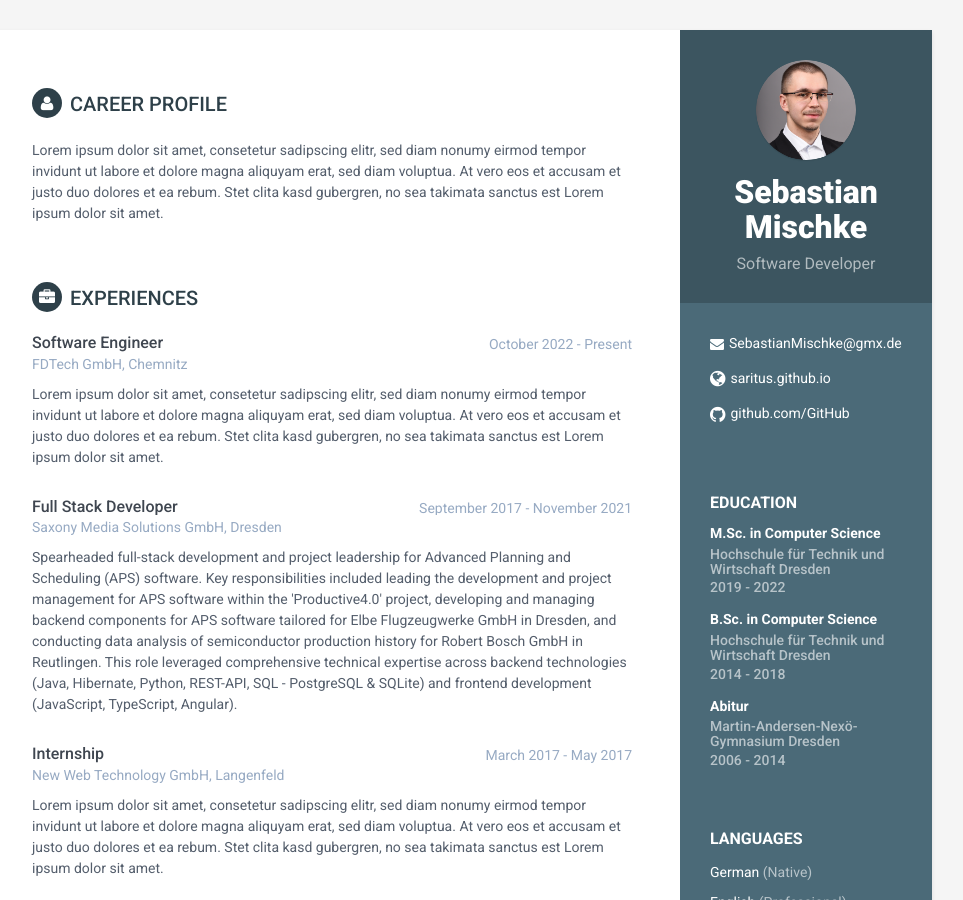
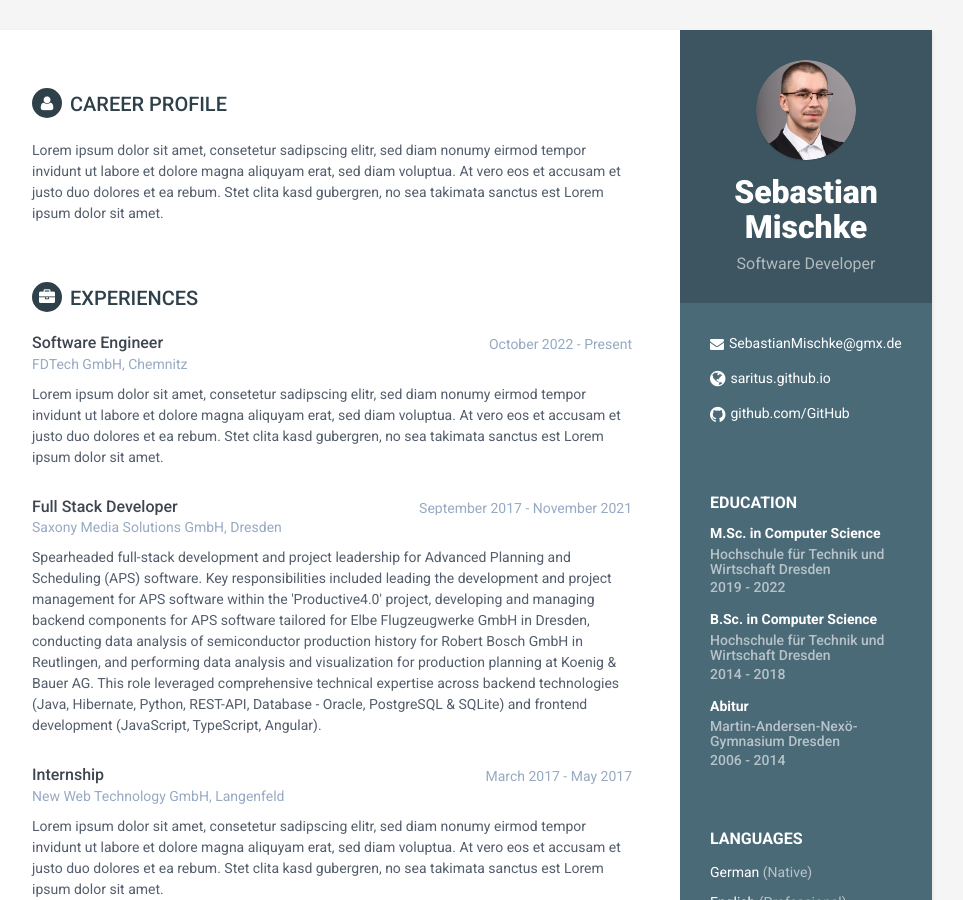
Before and after one commit to Saritus/saritus.github.io, a Jekyll site: the page built from index.html, in a window 1280 px wide and 900 px high. Shown: the whole window, without its empty margins (188-1151 px from the left). Built offline with Jekyll 4.4.1, drawn with Linux system fonts in a browser that asks for light colours.

Commit message:
Update experience.html

```diff
--- a/_includes/experience.html
+++ b/_includes/experience.html
@@ -34,7 +34,7 @@
     <!--//meta-->
     <div class="details">
       <p>
-        Spearheaded full-stack development and project leadership for Advanced Planning and Scheduling (APS) software. Key responsibilities included leading the development and project management for APS software within the 'Productive4.0' project, developing and managing backend components for APS software tailored for Elbe Flugzeugwerke GmbH in Dresden, and conducting data analysis of semiconductor production history for Robert Bosch GmbH in Reutlingen. This role leveraged comprehensive technical expertise across backend technologies (Java, Hibernate, Python, REST-API, SQL - PostgreSQL & SQLite) and frontend development (JavaScript, TypeScript, Angular).
+        Spearheaded full-stack development and project leadership for Advanced Planning and Scheduling (APS) software. Key responsibilities included leading the development and project management for APS software within the 'Productive4.0' project, developing and managing backend components for APS software tailored for Elbe Flugzeugwerke GmbH in Dresden, conducting data analysis of semiconductor production history for Robert Bosch GmbH in Reutlingen, and performing data analysis and visualization for production planning at Koenig & Bauer AG. This role leveraged comprehensive technical expertise across backend technologies (Java, Hibernate, Python, REST-API, Database - Oracle, PostgreSQL & SQLite) and frontend development (JavaScript, TypeScript, Angular).
       </p>
     </div>
     <!--//details-->
```
